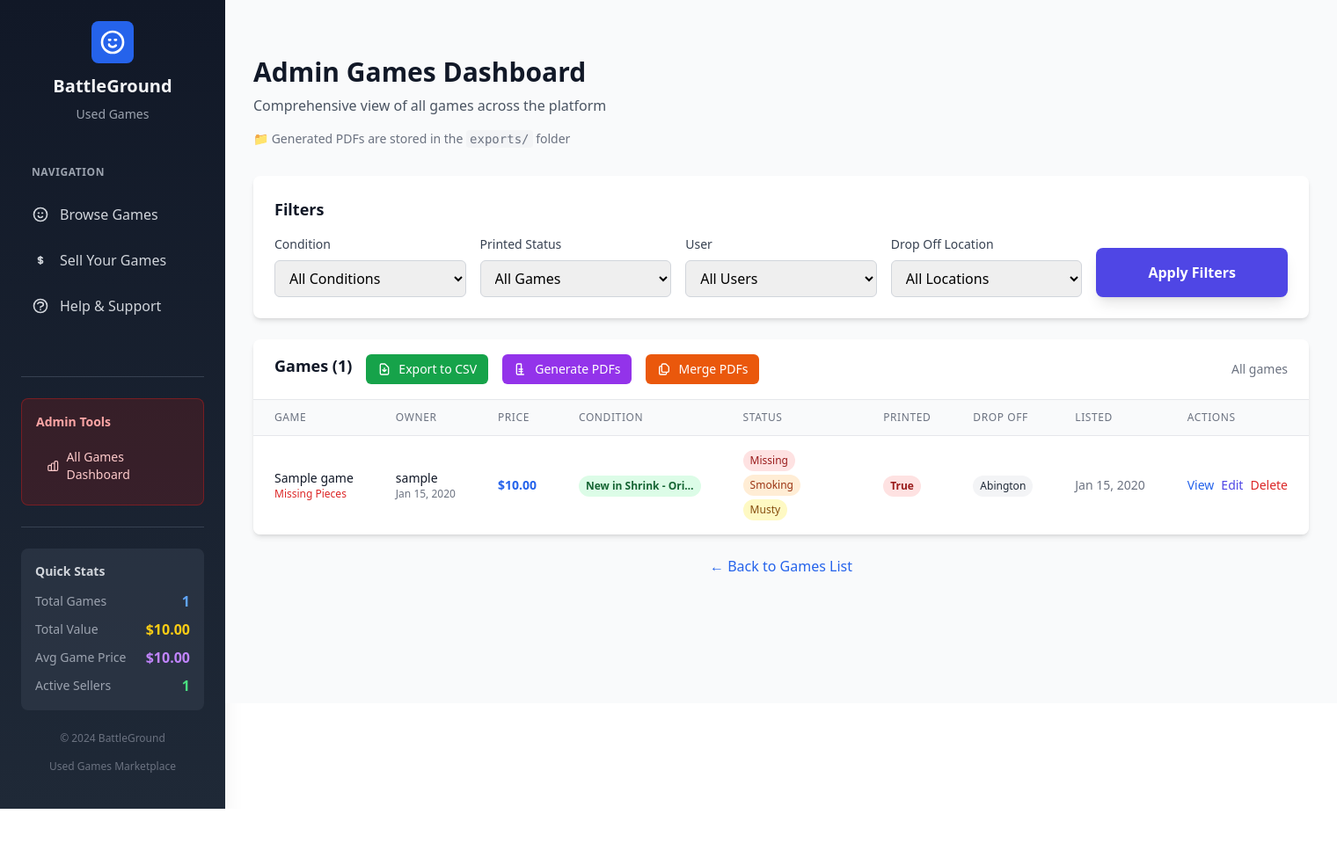
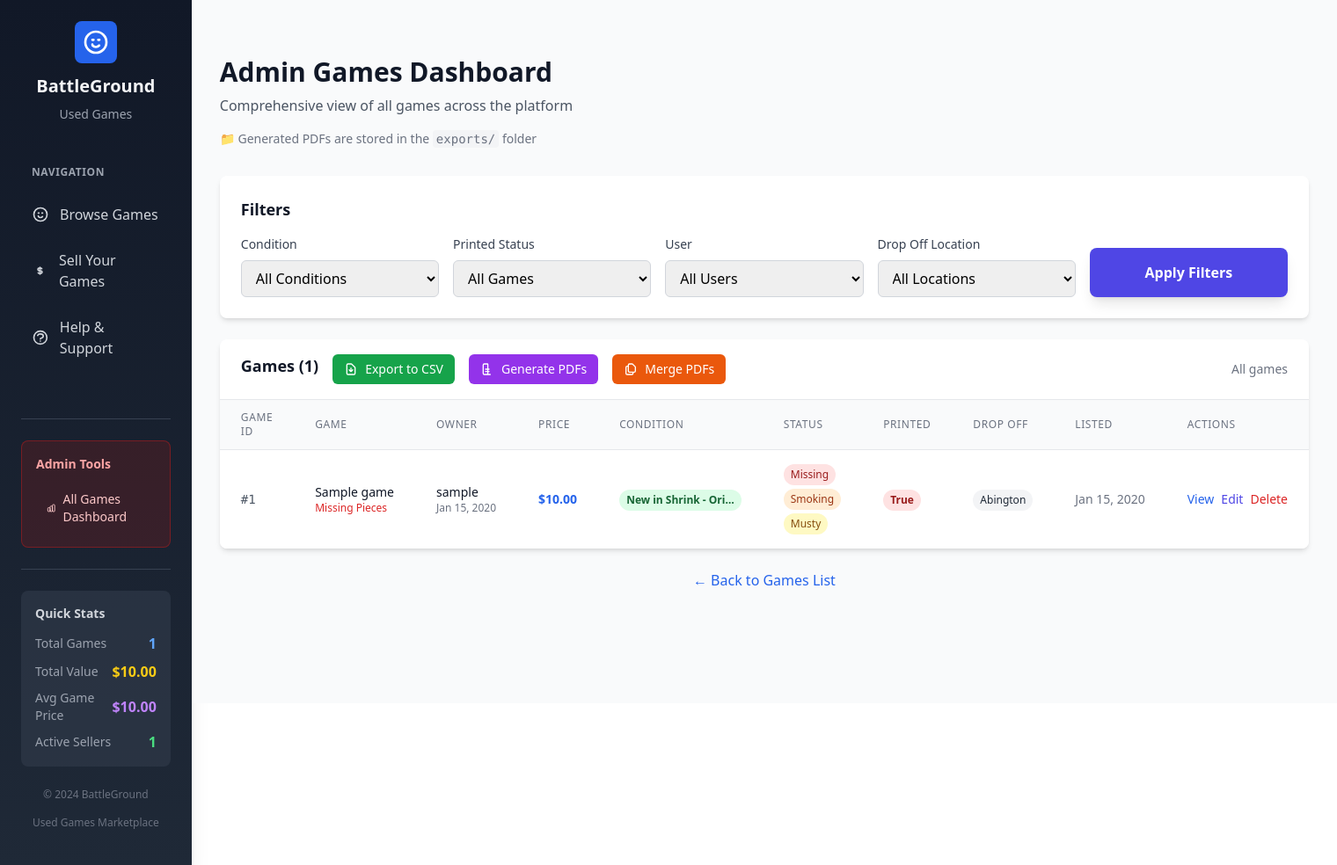
Before and after one commit to frenchdubliner/BattleGroundUsedGames, a Django app: page /games/admin-games/ in a window 1520 px wide. Shown: the part 80-1064 px from the top of the page at 88% size. Before the commit the page ends 1000 px from the top, so only its background shows below. Run offline with Django 5.2, Linux system fonts and the light colour scheme; a user stored in the database is signed in; tables that the repository leaves empty hold one stand-in row (values such as "Sample post"); grey boxes marked "Sample" are stand-in pictures; some libraries are stand-ins or nearby versions.

Commit message:
modified readme and admin_view of games

```diff
--- a/games/views.py
+++ b/games/views.py
@@ -135,7 +135,7 @@ def admin_only_games(request):
         writer = csv.writer(response)
         # Write header row
         writer.writerow([
-            'Game Name', 'Owner', 'Price', 'Condition', 'Missing Pieces',
+            'Game ID', 'Game Name', 'Owner', 'Price', 'Condition', 'Missing Pieces',
             'Missing Pieces Description', 'Smoking House', 'Musty Smell',
             'Pet Exposure', 'Printed', 'Drop Off Location', 'Created Date'
         ])
@@ -143,6 +143,7 @@ def admin_only_games(request):
         # Write data rows
         for game in games:
             writer.writerow([
+                game.id,
                 game.name,
                 game.user.username,
                 game.price,
--- a/templates/games/admin_only_games.html
+++ b/templates/games/admin_only_games.html
@@ -135,6 +135,7 @@
                         <table class="min-w-full divide-y divide-gray-200">
                                                          <thead class="bg-gray-50">
                                  <tr>
+                                     <th class="px-6 py-3 text-left text-xs font-medium text-gray-500 uppercase tracking-wider">Game ID</th>
                                      <th class="px-6 py-3 text-left text-xs font-medium text-gray-500 uppercase tracking-wider">Game</th>
                                      <th class="px-6 py-3 text-left text-xs font-medium text-gray-500 uppercase tracking-wider">Owner</th>
                                      <th class="px-6 py-3 text-left text-xs font-medium text-gray-500 uppercase tracking-wider">Price</th>
@@ -149,6 +150,9 @@
                             <tbody class="bg-white divide-y divide-gray-200">
                                                                  {% for game in games %}
                                      <tr class="hover:bg-gray-50">
+                                         <td class="px-6 py-4 whitespace-nowrap">
+                                             <div class="text-sm font-mono text-gray-600">#{{ game.id }}</div>
+                                         </td>
                                          <td class="px-6 py-4 whitespace-nowrap">
                                              <div>
                                                  <div class="text-sm font-medium text-gray-900">{{ game.name }}</div>
```
Also changed, not shown: README.md. Lines whose indentation alone changed are shown as unchanged.
